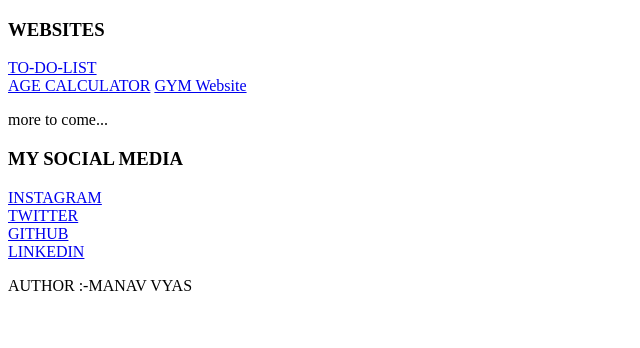
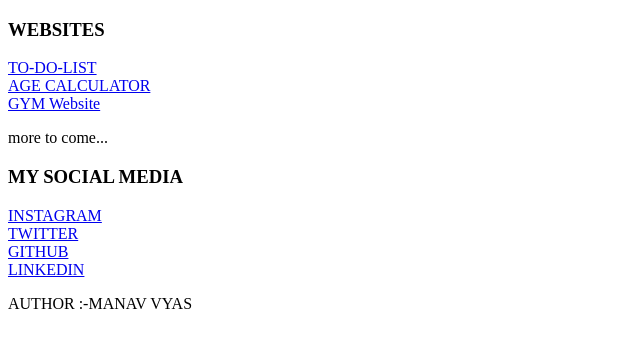
Before and after one commit to manav402/all-website, a plain HTML site: page index.html in a window 1280 px wide. Shown: the whole page, without its empty margins (0-640 px from the left). Drawn offline with Linux system fonts and the light colour scheme.

Commit message:
added new line

```diff
--- a/index.html
+++ b/index.html
@@ -9,7 +9,7 @@
 <body>
     <h3>WEBSITES</h3>
     <a href="https://manav402.github.io/to-do-list" target="_blank">TO-DO-LIST</a><br>
-    <a href="https://manav402.github.io/testing-website" target="_blank">AGE CALCULATOR</a>
+    <a href="https://manav402.github.io/testing-website" target="_blank">AGE CALCULATOR</a><br>
     <a href="https://manav402.github.io/gym/" target="_blank">GYM Website</a>
     <p>more to come...</p>
     <h3>MY SOCIAL MEDIA</h3>
```
